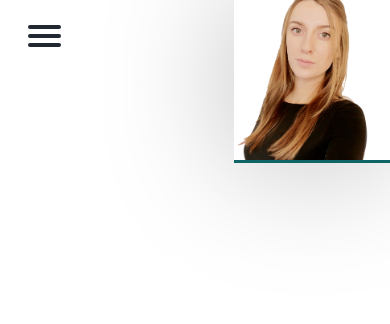
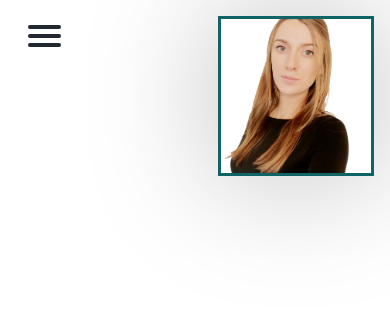
Before and after one commit to ellinorwase/gatsbyPortfolio, a Gatsby site: page / in a window 390 px wide. Shown: the top 324 px of the page. Built offline with nearby package versions, Linux system fonts and the light colour scheme; Gatsby itself is replaced by a stand-in of ours.

Commit message:
changed style on pp-image and mobile meny

```diff
--- a/src/styles/burgerMenu.css
+++ b/src/styles/burgerMenu.css
@@ -28,9 +28,10 @@ input {
 
   #menuToggle a {
     text-decoration: none;
-    color: #222831;
+    /* color: #222831; */
     color: white;
     transition: color 0.3s ease;
+    background-image: none;
   }
 
   #menuToggle a:hover {
--- a/src/styles/global.scss
+++ b/src/styles/global.scss
@@ -737,7 +737,9 @@ footer > ul > li > p {
     width: 40%;
     margin: 0 auto;
     float: right;
-    border-style: none none solid none;
+    // border-style: none none solid none;
+    border-style: solid ;
+    margin: 1rem;
   }
 
   .right {
```
